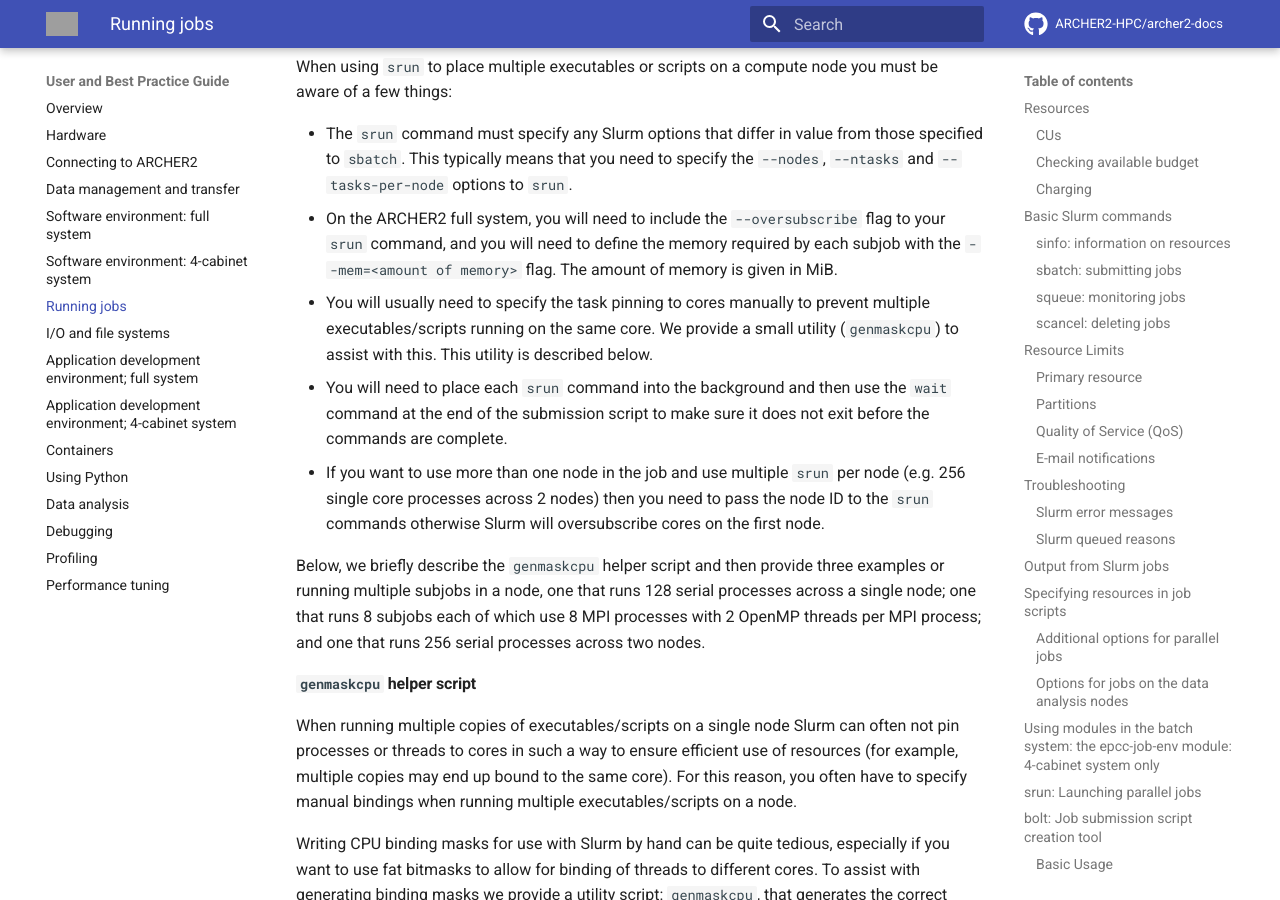
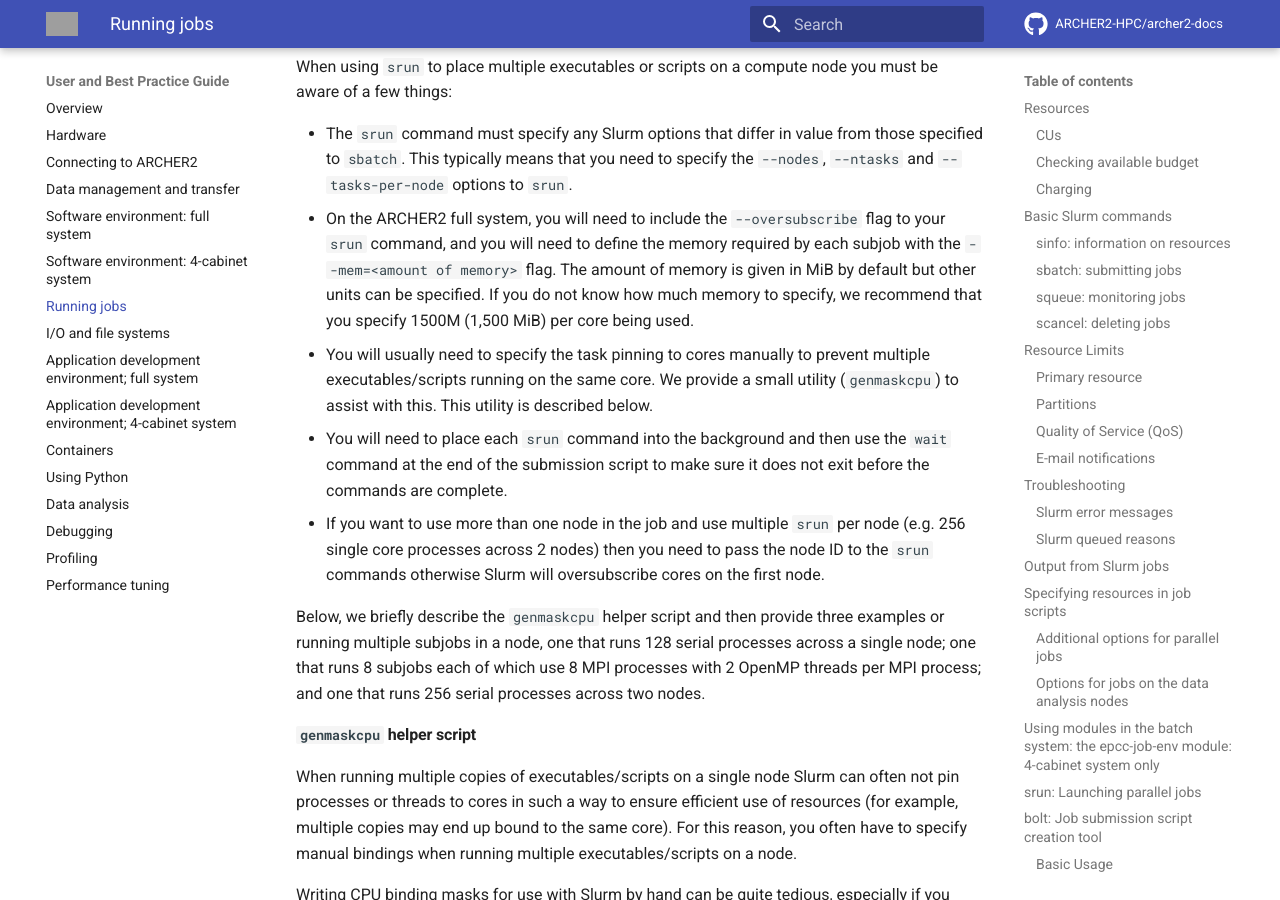
Before and after one commit to ARCHER2-HPC/archer2-docs, an MkDocs documentation site: the page built from docs/user-guide/scheduler.md, in a window 1280 px wide and 900 px high, scrolled down 21392 px. Built offline with MkDocs 1.6.1 and Material for MkDocs 9.7.7, drawn with Linux system fonts in a browser that asks for light colours; comment, search, counter and statistics services are not loaded; grey boxes are pictures that could not be loaded.

Commit message:
Update scheduler.md
Fixing memory use in main text

```diff
--- a/docs/user-guide/scheduler.md
+++ b/docs/user-guide/scheduler.md
@@ -1038,7 +1038,9 @@ node you must be aware of a few things:
  - On the ARCHER2 full system, you will need to include the `--oversubscribe`
    flag to your `srun` command, and you will need to define the memory required
    by each subjob with the `--mem=<amount of memory>` flag. The amount of memory
-   is given in MiB.
+   is given in MiB by default but other units can be specified. If you do not know
+   how much memory to specify, we recommend that you specify 1500M (1,500 MiB) per
+   core being used.
  - You will usually need to specify the task pinning to cores manually to
    prevent multiple executables/scripts running on the same core. We provide
    a small utility (`genmaskcpu`) to assist with this. This utility is described
```
